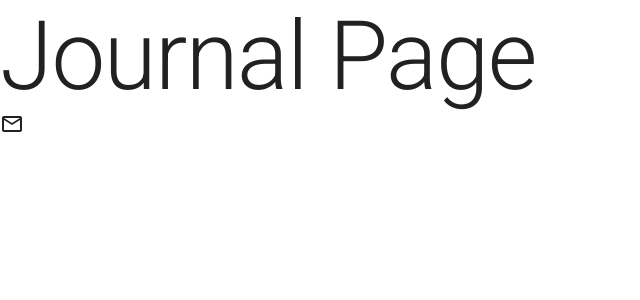
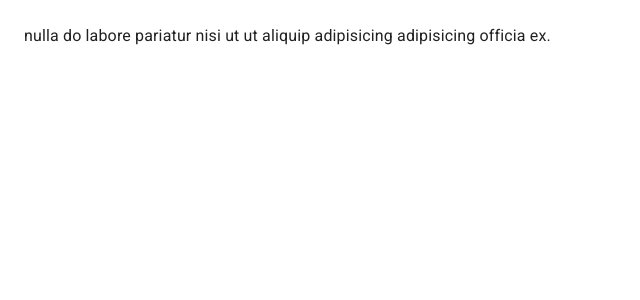
Before and after one commit to fersanti2896/17-curso-react-journalApp-material-ui, a React (Vite) app: page / in a window 1280 px wide. Shown: the top 300 px of the page, without its empty margins (0-640 px from the left). Built offline with nearby package versions, Linux system fonts and the light colour scheme.

Commit message:
Diseño en JournalPage.jsx

```diff
--- /dev/null
+++ b/src/journal/layout/JournalLayout.jsx
@@ -0,0 +1,20 @@
+import { Box, Grid } from '@mui/material';
+
+const drawerWidth = 240;
+
+export const JournalLayout = ({ children }) => {
+    return (
+        <>
+            <Box sx={{ display: 'flex' }}>
+                {/* Navbar drawerWidth*/}
+                {/* Sidebar drawerWidth*/}
+
+                <Box component='main'
+                     sx={{ flexGrow: 1, p: 3 }}>
+                        {/* Toolbar */}
+                        { children }
+                </Box>
+            </Box>
+        </>
+    )
+}
--- a/src/journal/pages/JournalPage.jsx
+++ b/src/journal/pages/JournalPage.jsx
@@ -1,11 +1,14 @@
 import { MailOutline } from '@mui/icons-material';
 import { Typography } from '@mui/material';
+import { JournalLayout } from '../layout/JournalLayout';
 
 export const JournalPage = () => {
     return (
         <>
-            <Typography variant='h1'>Journal Page</Typography>
-            <MailOutline />
+            <JournalLayout>
+                <Typography> nulla do labore pariatur nisi ut ut aliquip adipisicing
+                     adipisicing officia ex.</Typography>
+            </JournalLayout>
         </>
     )
 }
```
